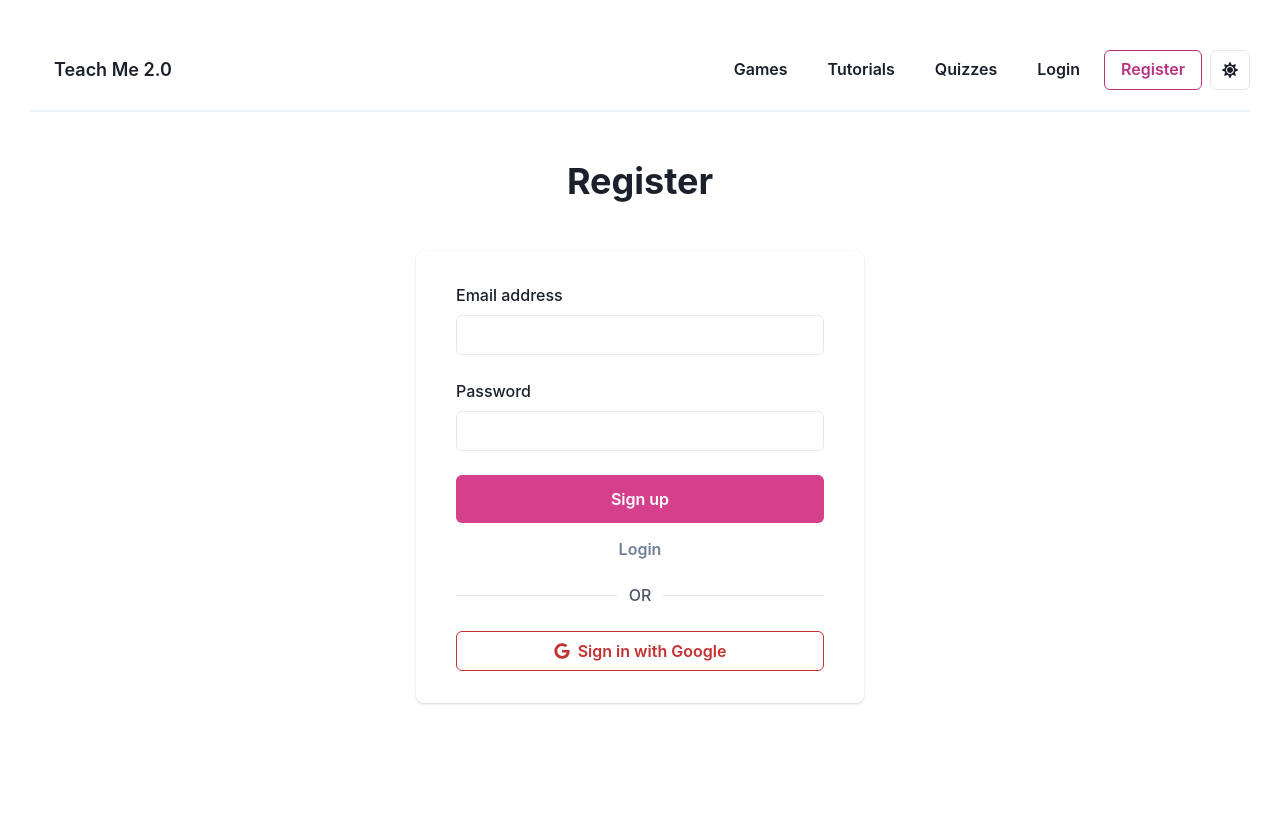
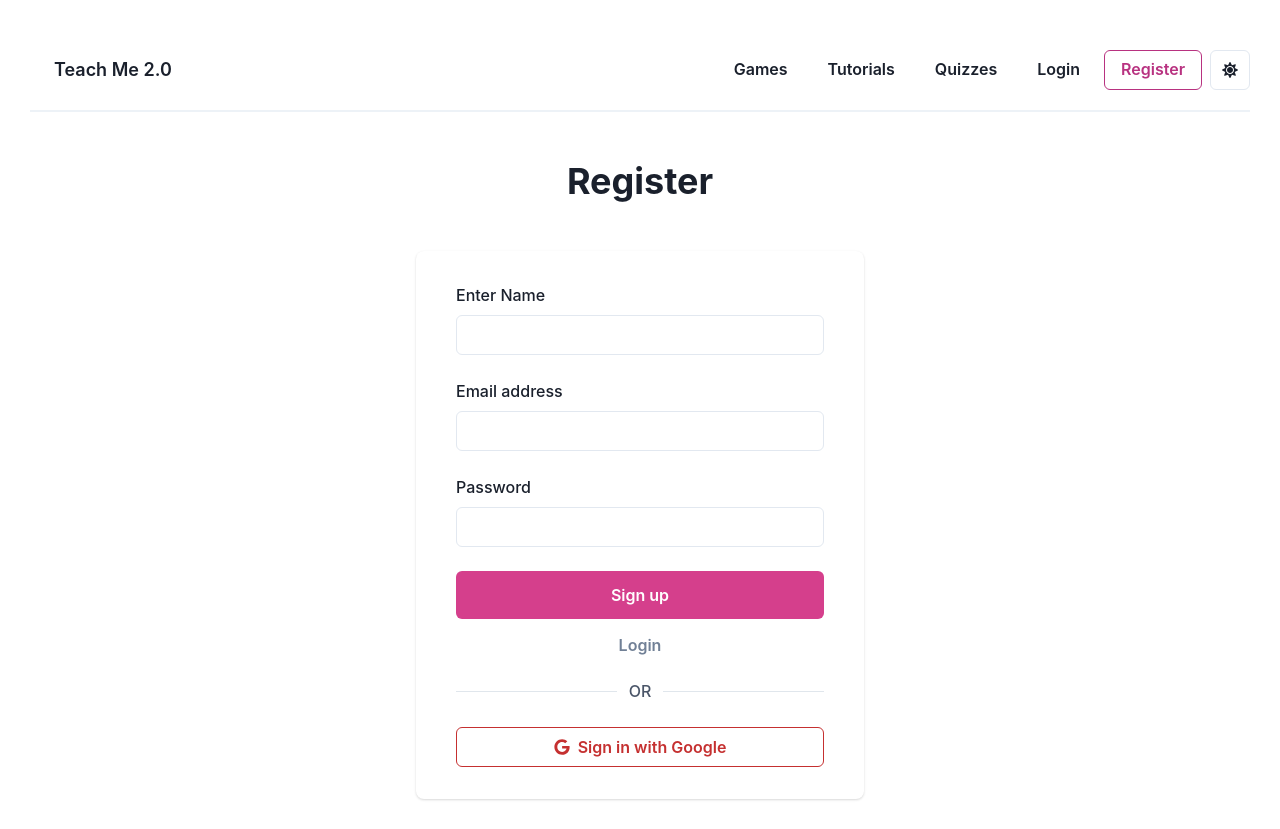
Before and after one commit to SHresTho12/Spl-lab-project-2, a React (Create React App) app: page /register in a window 1280 px wide. Before the commit the page ends 800 px from the top, so only its background shows below. Built offline with nearby package versions, Linux system fonts and the light colour scheme; no server answers.

Commit message:
user registration success

```diff
--- a/src/pages/Profilepage.jsx
+++ b/src/pages/Profilepage.jsx
@@ -24,6 +24,7 @@ export default function Profilepage() {
       <Container maxW='container.lg' overflowX='auto' py={4}>
         <chakra.pre>
           {JSON.stringify(currentUSer , null , 2)}
+
         </chakra.pre>
       </Container>
     </Layout>
--- a/src/pages/Registerpage.jsx
+++ b/src/pages/Registerpage.jsx
@@ -17,15 +17,23 @@ import DividerWithText from '../components/DividerWithText'
 import { Layout } from '../components/Layout'
 import { useAuth } from '../Contexts/AuthContexts'
 import useMounted from '../hooks/useMounted'
-
+import  axios  from 'axios'
 export default function Registerpage() {
   const history = useHistory()
   const [email, setEmail] = useState('')
+  const [name, setName] = useState('')
   const [password, setPassword] = useState('')
   const [isSubmitting, setIsSubmitting] = useState(false)
   const toast =  useToast()
   const mounted = useMounted()
   const {register,signInWithGoogle} = useAuth()
+  const {currentUSer} = useAuth()
+  const initialvalue = {
+    Uid:"",
+    Name:"",
+    Email:"",
+    Number:""
+  }
   return (
     <Layout>
       <Heading textAlign='center' my={12}>
@@ -48,7 +56,17 @@ export default function Registerpage() {
 
            setIsSubmitting(true)
            register(email , password)
-           .then((response) => console.log(response))
+           .then((response) => {console.log(response);
+
+          initialvalue.Uid=response.user.uid;
+          initialvalue.Name = name;
+          initialvalue.Email = email;
+          initialvalue.Number="";
+          axios.post("http://localhost:3001/profile",initialvalue).then((response) => {
+            console.log(response.data);
+
+    });
+          })
            .catch((error) => {
              console.log(error.message)
            toast({
@@ -58,12 +76,24 @@ export default function Registerpage() {
                isClosable: true
              })}
 
-             ).finally(() => mounted.current &&setIsSubmitting(false))
+             ).finally(() => {
+               mounted.current &&setIsSubmitting(false);
+               //let obj = JSON.stringify(currentUSer , null , 2);
+
+
+              //initialvalue.Uid=JSON.stringify(currentUSer.email);
+              console.log(initialvalue);
+
+            })
 
 
           }}
         >
           <Stack spacing='6'>
+            <FormControl id='name'>
+              <FormLabel>Enter Name</FormLabel>
+              <Input value={name} onChange={(e) => setName(e.target.value)} name='name' type='name' autoComplete='name' required />
+            </FormControl>
             <FormControl id='email'>
               <FormLabel>Email address</FormLabel>
               <Input value={email} onChange={(e) => setEmail(e.target.value)} name='email' type='email' autoComplete='email' required />
```
